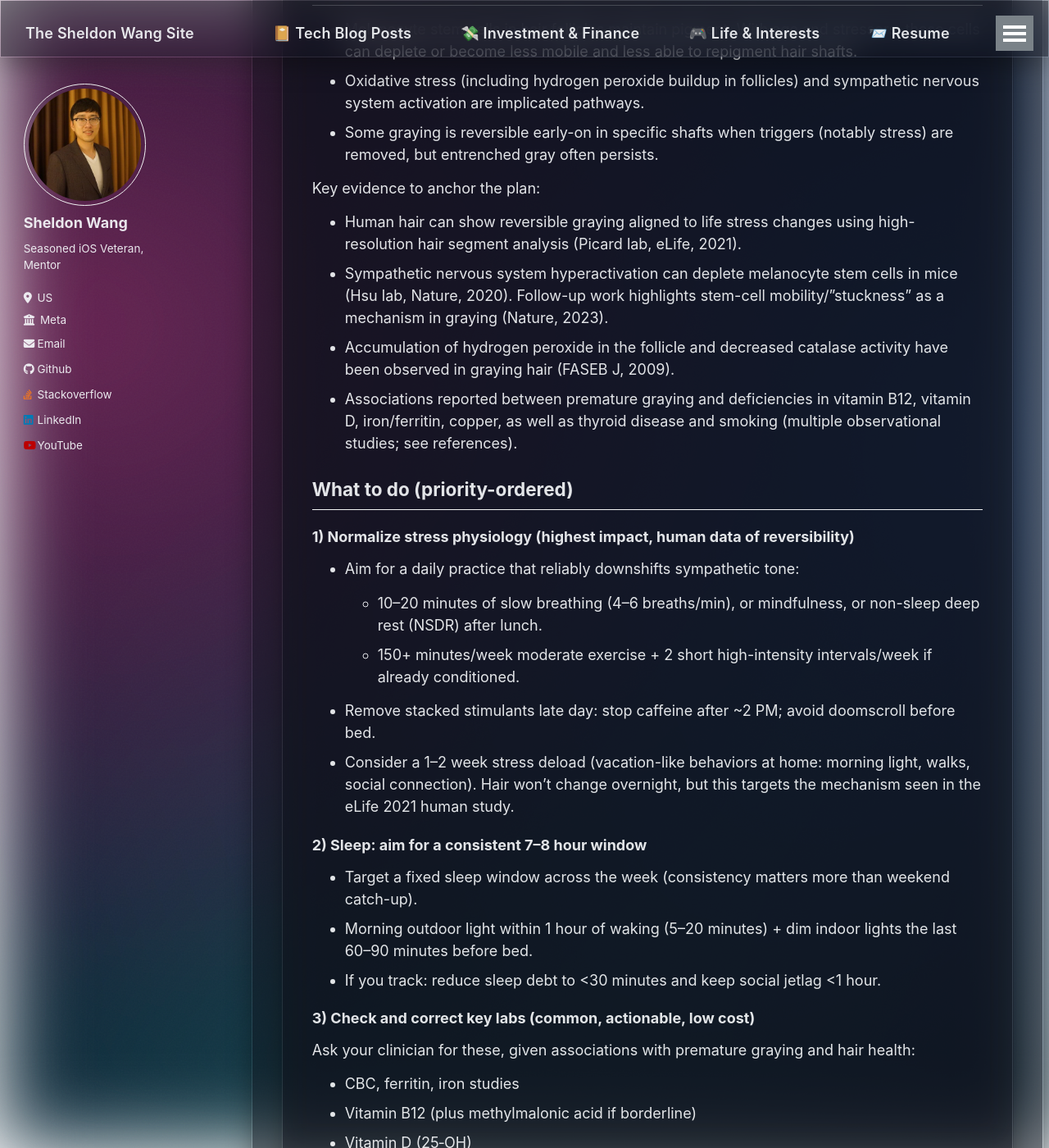
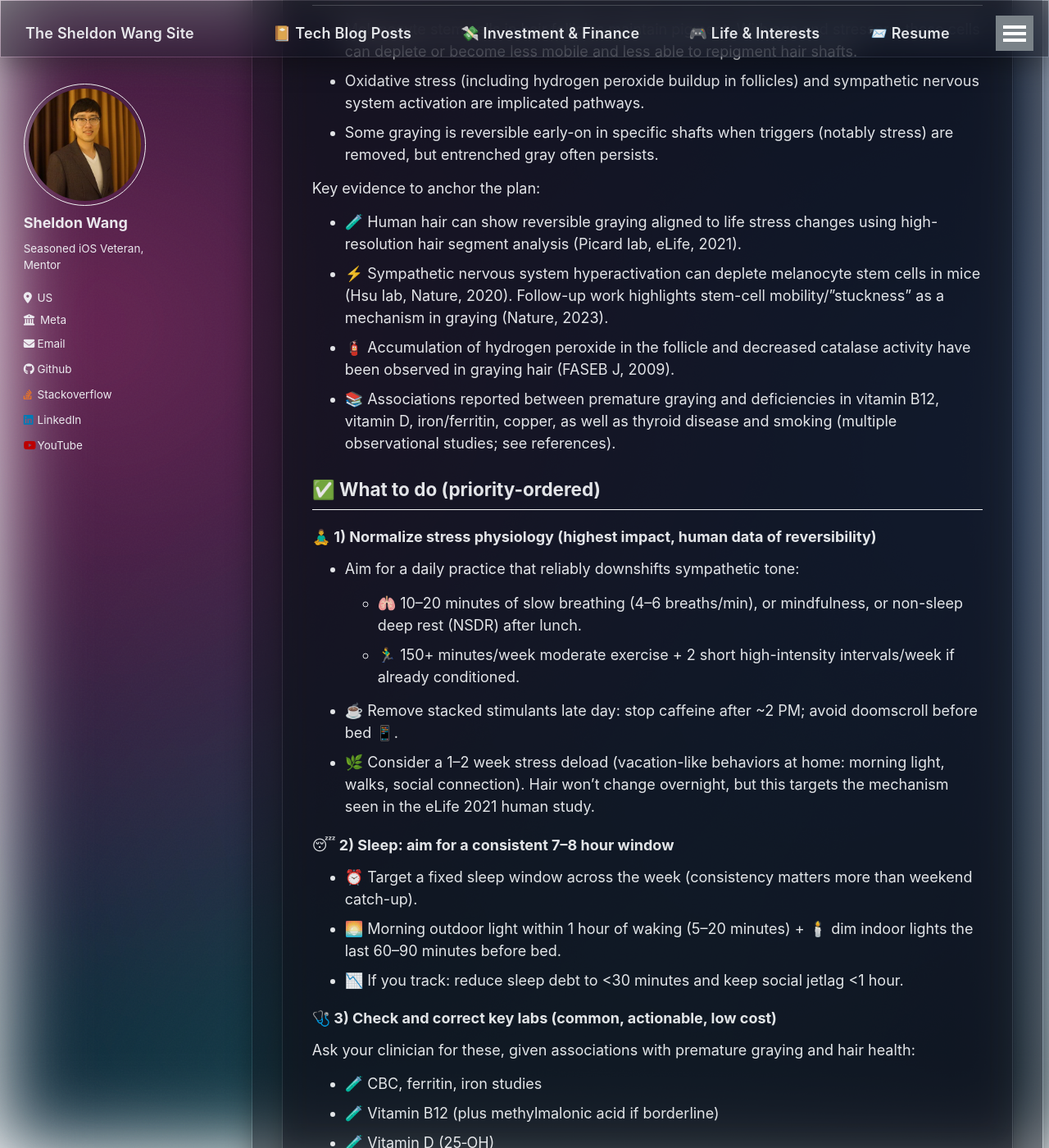
Before and after one commit to SheldonWangRJT/SheldonWangRJT.Github.io, a Jekyll site: the page built from _life/2025-08-10-slowing-white-hair.md, in a window 1280 px wide and 1400 px high, scrolled down 443 px. Shown: the whole window at 82% size. Built offline with Jekyll 4.4.1, drawn with Linux system fonts in a browser that asks for light colours; part of the change alters nothing that is shown; some of the changed text lies outside the part shown.

Commit message:
Life: add tasteful emojis to headings and key bullets for readability

```diff
--- a/_life/2025-08-10-slowing-white-hair.md
+++ b/_life/2025-08-10-slowing-white-hair.md
@@ -1,5 +1,5 @@
 ---
-title: "Slowing White Hair: What Science Says (Actionable Guide)"
+title: "🧬 Slowing White Hair: What Science Says (Actionable Guide)"
 excerpt: "A science-backed plan to slow hair graying: stress reduction that actually matters, sleep targets, labs worth checking, and when supplements help."
 date: 2025-08-10
 permalink: /life/slow-white-hair-2025/
@@ -13,51 +13,51 @@ tags:
 
 This guide summarizes science-backed steps that may help slow the progression of hair graying. It avoids commercial claims and highlights peer‑reviewed research, focusing on modifiable levers such as stress physiology, sleep, nutrition, and targeted correction of deficiencies.
 
-## What drives hair graying (brief and practical)
+## 🔬 What drives hair graying (brief and practical)
 
 - Melanocyte stem cells in hair follicles maintain pigment. With age and stressors, these cells can deplete or become less mobile and less able to repigment hair shafts.
 - Oxidative stress (including hydrogen peroxide buildup in follicles) and sympathetic nervous system activation are implicated pathways.
 - Some graying is reversible early-on in specific shafts when triggers (notably stress) are removed, but entrenched gray often persists.
 
 Key evidence to anchor the plan:
-- Human hair can show reversible graying aligned to life stress changes using high-resolution hair segment analysis (Picard lab, eLife, 2021).
-- Sympathetic nervous system hyperactivation can deplete melanocyte stem cells in mice (Hsu lab, Nature, 2020). Follow-up work highlights stem-cell mobility/"stuckness" as a mechanism in graying (Nature, 2023).
-- Accumulation of hydrogen peroxide in the follicle and decreased catalase activity have been observed in graying hair (FASEB J, 2009).
-- Associations reported between premature graying and deficiencies in vitamin B12, vitamin D, iron/ferritin, copper, as well as thyroid disease and smoking (multiple observational studies; see references).
+- 🧪 Human hair can show reversible graying aligned to life stress changes using high-resolution hair segment analysis (Picard lab, eLife, 2021).
+- ⚡️ Sympathetic nervous system hyperactivation can deplete melanocyte stem cells in mice (Hsu lab, Nature, 2020). Follow-up work highlights stem-cell mobility/"stuckness" as a mechanism in graying (Nature, 2023).
+- 🧯 Accumulation of hydrogen peroxide in the follicle and decreased catalase activity have been observed in graying hair (FASEB J, 2009).
+- 📚 Associations reported between premature graying and deficiencies in vitamin B12, vitamin D, iron/ferritin, copper, as well as thyroid disease and smoking (multiple observational studies; see references).
 
-## What to do (priority-ordered)
+## ✅ What to do (priority-ordered)
 
-### 1) Normalize stress physiology (highest impact, human data of reversibility)
+### 🧘‍♂️ 1) Normalize stress physiology (highest impact, human data of reversibility)
 - Aim for a daily practice that reliably downshifts sympathetic tone:
-  - 10–20 minutes of slow breathing (4–6 breaths/min), or mindfulness, or non-sleep deep rest (NSDR) after lunch.
-  - 150+ minutes/week moderate exercise + 2 short high-intensity intervals/week if already conditioned.
-- Remove stacked stimulants late day: stop caffeine after ~2 PM; avoid doomscroll before bed.
-- Consider a 1–2 week stress deload (vacation-like behaviors at home: morning light, walks, social connection). Hair won’t change overnight, but this targets the mechanism seen in the eLife 2021 human study.
+  - 🫁 10–20 minutes of slow breathing (4–6 breaths/min), or mindfulness, or non-sleep deep rest (NSDR) after lunch.
+  - 🏃‍♂️ 150+ minutes/week moderate exercise + 2 short high-intensity intervals/week if already conditioned.
+- ☕️ Remove stacked stimulants late day: stop caffeine after ~2 PM; avoid doomscroll before bed 📱.
+- 🌿 Consider a 1–2 week stress deload (vacation-like behaviors at home: morning light, walks, social connection). Hair won’t change overnight, but this targets the mechanism seen in the eLife 2021 human study.
 
-### 2) Sleep: aim for a consistent 7–8 hour window
-- Target a fixed sleep window across the week (consistency matters more than weekend catch-up).
-- Morning outdoor light within 1 hour of waking (5–20 minutes) + dim indoor lights the last 60–90 minutes before bed.
-- If you track: reduce sleep debt to <30 minutes and keep social jetlag <1 hour.
+### 😴 2) Sleep: aim for a consistent 7–8 hour window
+- ⏰ Target a fixed sleep window across the week (consistency matters more than weekend catch-up).
+- 🌅 Morning outdoor light within 1 hour of waking (5–20 minutes) + 🕯️ dim indoor lights the last 60–90 minutes before bed.
+- 📉 If you track: reduce sleep debt to <30 minutes and keep social jetlag <1 hour.
 
-### 3) Check and correct key labs (common, actionable, low cost)
+### 🩺 3) Check and correct key labs (common, actionable, low cost)
 Ask your clinician for these, given associations with premature graying and hair health:
-- CBC, ferritin, iron studies
-- Vitamin B12 (plus methylmalonic acid if borderline)
-- Vitamin D (25‑OH)
-- TSH (± free T4)
-- Serum copper and ceruloplasmin; consider zinc
+- 🧪 CBC, ferritin, iron studies
+- 🧪 Vitamin B12 (plus methylmalonic acid if borderline)
+- 🧪 Vitamin D (25‑OH)
+- 🧪 TSH (± free T4)
+- 🧪 Serum copper and ceruloplasmin; consider zinc
 
 If low or borderline, correct to optimal ranges with food-first and targeted supplementation (below). Recheck in ~8–12 weeks.
 
-### 4) Food-first pattern that lowers oxidative stress
+### 🥗 4) Food-first pattern that lowers oxidative stress
 - Base: vegetables, fruits, legumes, nuts, seeds, olive oil, seafood; limit ultra-processed foods and excessive alcohol.
 - Emphasize natural sources relevant to hair pigment pathways:
-  - Copper: oysters, cashews, sesame/tahini, sunflower seeds, cocoa
-  - B12: fish, eggs, dairy, meat (or a reliable supplement if plant-based)
-  - Iron: lean red meat (1–2×/week if you eat meat), lentils, beans; pair plant iron with vitamin C
-  - Polyphenols: berries, citrus, herbs/spices (rosemary, turmeric), green tea
+  - 🥜 Copper: oysters, cashews, sesame/tahini, sunflower seeds, cocoa
+  - 🥚 B12: fish, eggs, dairy, meat (or a reliable supplement if plant-based)
+  - 🫘 Iron: lean red meat (1–2×/week if you eat meat), lentils, beans; pair plant iron with vitamin C 🍊
+  - 🫐 Polyphenols: berries, citrus, herbs/spices (rosemary, turmeric), green tea 🍵
 
-### 5) Supplements (only when indicated)
+### 💊 5) Supplements (only when indicated)
 - Vitamin B12: 1000 mcg/day cyanocobalamin or methylcobalamin if deficient or low-normal + symptoms; otherwise skip.
 - Vitamin D3: dose to reach 25‑OH 30–50 ng/mL (typical 1000–2000 IU/day; adjust to labs, not blindly).
 - Iron: only if ferritin/iron studies support deficiency; take with vitamin C, avoid excess.
@@ -66,25 +66,25 @@ If low or borderline, correct to optimal ranges with food-first and targeted sup
 
 I do not recommend “anti-gray” antioxidant stacks (e.g., catalase tablets, mega-PABA) due to minimal human evidence. If you try anything, do time-bounded, one-variable trials and track.
 
-### 6) Hair and scalp care that reduces oxidative load
-- Avoid regular bleaching/harsh peroxides; minimize frequent high-heat styling.
-- UV protection for scalp/hair during extended sun exposure (hat preferred).
+### 🧴 6) Hair and scalp care that reduces oxidative load
+- Avoid regular bleaching/harsh peroxides; minimize frequent high-heat styling 🔥.
+- UV protection for scalp/hair during extended sun exposure (hat preferred) 🧢.
 - Treat seborrheic dermatitis or scalp inflammation if present (can indirectly improve hair quality).
 
-## A simple weekly plan
+## 📅 A simple weekly plan
 - Mon–Fri: 10–20 min daily breathwork/NSDR; 30–45 min brisk walk or moderate cardio most days; 2 short strength sessions.
 - Daily: morning light; caffeine cutoff 2 PM; screens down 60–90 min pre-sleep; consistent sleep window.
 - Food: Mediterranean-style base; 1–2 cups berries or colorful produce daily; seafood 2×/week; nuts/seeds most days.
 - Month 1: get labs and correct deficiencies; retest at 8–12 weeks.
 
-## What to expect
+## 📈 What to expect
 - Best case: fewer new gray segments over months, occasional partial repigmentation in strands that recently turned gray (as seen in the eLife 2021 study after stress reduction). More commonly: slowed progression and better hair quality.
 - Family history influences the trajectory, but lifestyle, stress, sleep, and correction of deficiencies can shift the slope meaningfully for many.
 
-## When to see a doctor sooner
+## 🚩 When to see a doctor sooner
 - Rapid-onset diffuse graying, eyebrow/eyelash depigmentation, other autoimmune signs, or symptoms of thyroid/pernicious anemia.
 
-## References (selected)
+## 🔗 References (selected)
 - Picard M, et al. Quantitative mapping of human hair graying and reversal in relation to life stress. eLife. 2021. [Link](https://elifesciences.org/articles/67437)
 - Zhang B, et al. Hyperactivation of sympathetic nerves drives depletion of melanocyte stem cells. Nature. 2020. [Link](https://www.nature.com/articles/s41586-020-1935-3)
 - Schallreuter KU, et al. Hydrogen peroxide‑mediated oxidative stress in the pathogenesis of human hair graying. FASEB Journal. 2009. [PubMed](https://pubmed.ncbi.nlm.nih.gov/19104757/)
```
